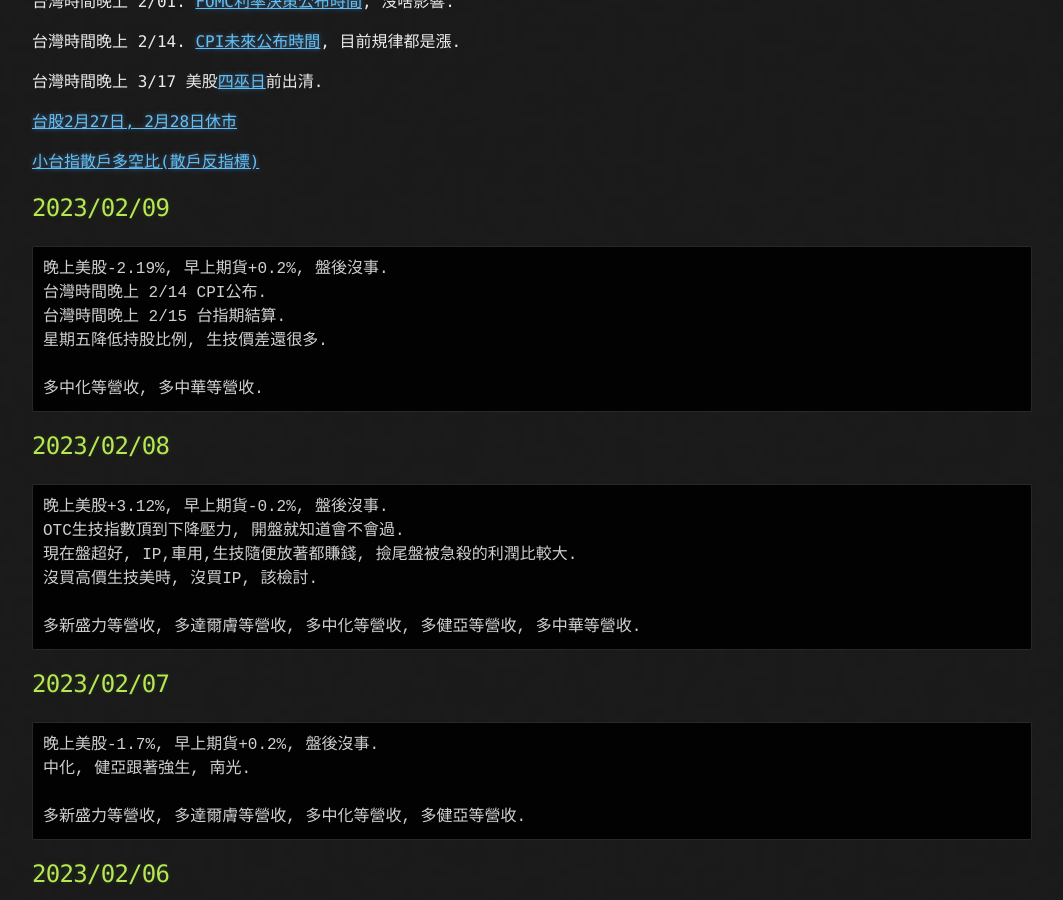
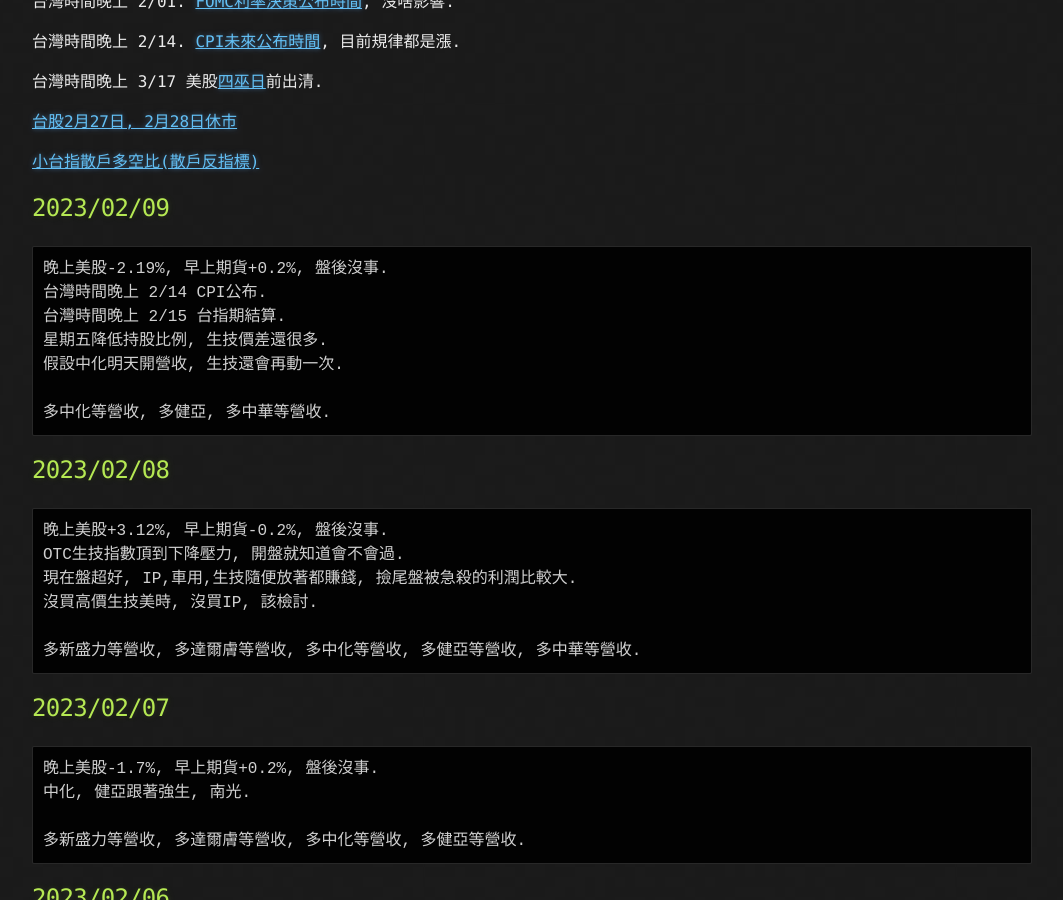
Before and after one commit to lepg5487/Stock_God, a Jekyll site: the page built from index.md, in a window 1280 px wide and 900 px high, scrolled down 428 px. Shown: the whole window, without its empty margins (108-1171 px from the left). Built offline with Jekyll 4.4.1, drawn with Linux system fonts in a browser that asks for light colours; our own code applies the rules of GitHub Pages for plain Markdown files.

Commit message:
Update index.md

````diff
--- a/index.md
+++ b/index.md
@@ -26,8 +26,9 @@
 台灣時間晚上 2/14 CPI公布.
 台灣時間晚上 2/15 台指期結算.
 星期五降低持股比例, 生技價差還很多.
-
-多中化等營收, 多中華等營收.
+假設中化明天開營收, 生技還會再動一次.
+
+多中化等營收, 多健亞, 多中華等營收.
 ```
 
 ## 2023/02/08
````
